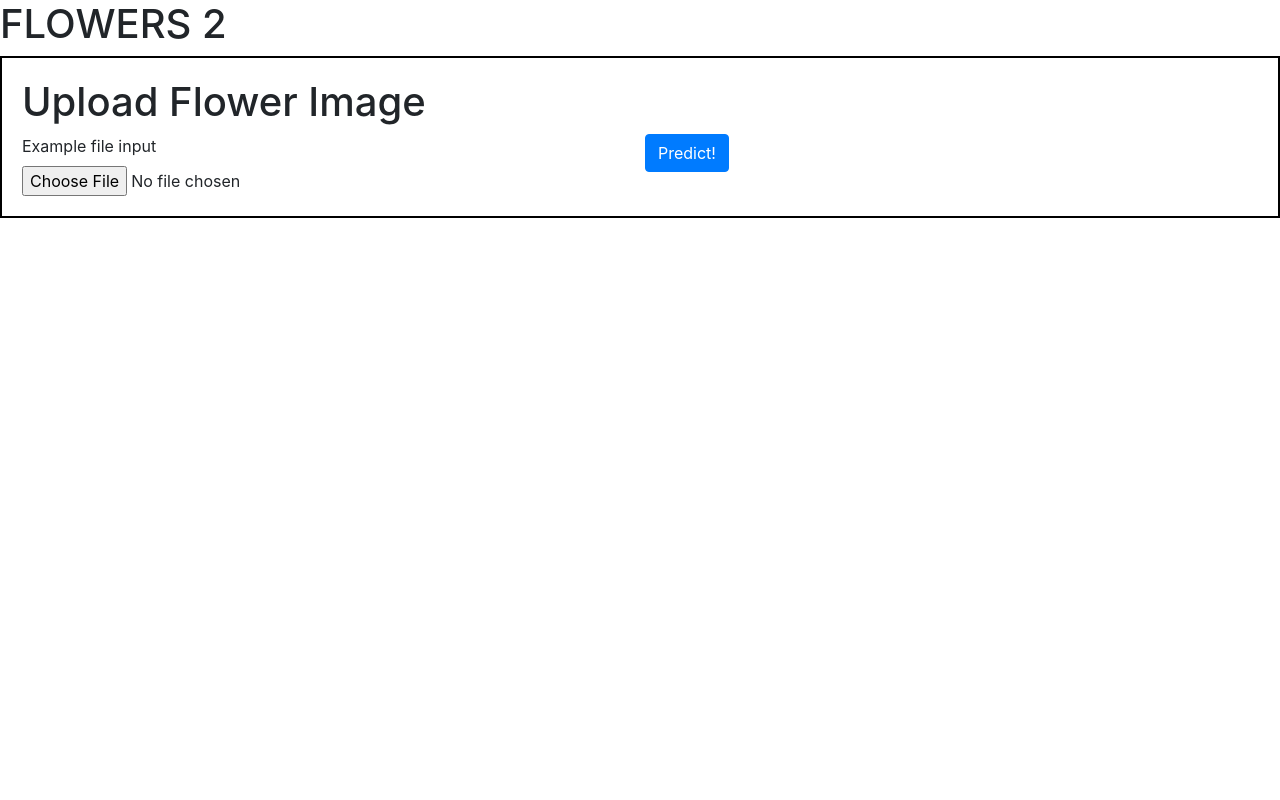
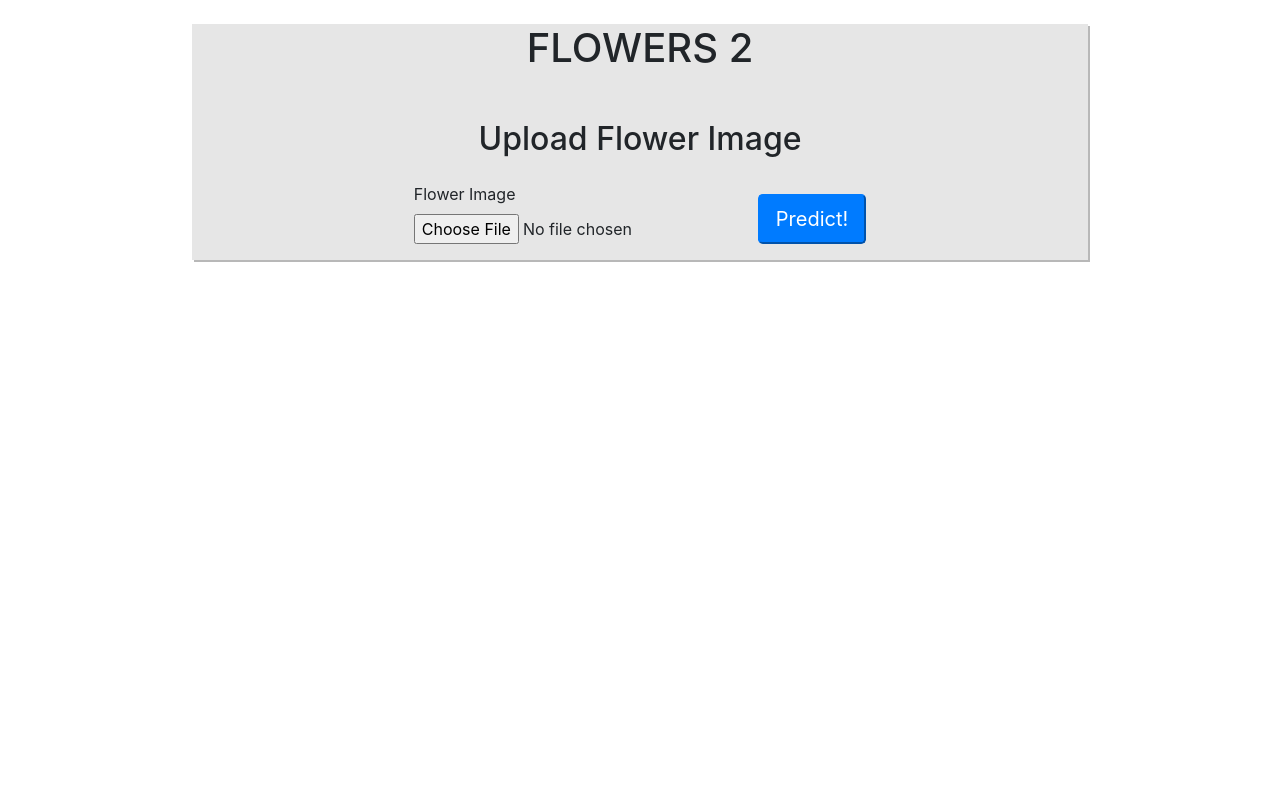
Before and after one commit to jlangy/flowers-api, a Flask app: page / in a window 1280 px wide. Run offline with Flask 2, Linux system fonts and the light colour scheme; parts of the project's set-up code (start-up, migrations or seed data) failed here and were passed over; some libraries are stand-ins or nearby versions.

Commit message:
form styling

```diff
--- a/static/styles/main.css
+++ b/static/styles/main.css
@@ -1,11 +1,11 @@
-main {
-  display: flex;
-  flex-direction: column;
-  align-items: center;
+html {
+  width: 100%;
+  height: 100%;
+  background-color: white;
 }
-
-#upload-form{
-  border: 2px solid black;
-  padding: 20px;
-
+body {
+  width: 70%;
+  margin: auto !important;
+  background-color: rgb(230, 230, 230) !important;
+  box-shadow: 2px 2px rgb(184, 184, 184);
 }
--- a/templates/base.html
+++ b/templates/base.html
@@ -8,8 +8,8 @@
   <title>Flowers!</title>
 </head>
 <body>
-  <main>
-    <h1>FLOWERS 2</h1>
+  <main class='container'>
+    <h1 class="text-center mt-4">FLOWERS 2</h1>
     {% block content %}{% endblock %}
   </main>
 </body>
--- a/templates/landing.html
+++ b/templates/landing.html
@@ -1,19 +1,18 @@
 {% extends 'base.html' %}
 
 {%block content %}
-<section id="upload-form">
-  <h1>Upload Flower Image</h1>
-  <form>
-    <div class="form-row">
-      <div class="col">
-        <label for="exampleFormControlFile1">Example file input</label>
-        <input type="file" class="form-control-file" id="exampleFormControlFile1">
-      </div>
-      <div class="col">
-        <button type="submit" class="btn btn-primary">Predict!</button>
-      </div>
+<section id="upload-form" class="container ml-auto mt-5 w-75">
+  <h2 class="text-center">Upload Flower Image</h2>
+  <form class="d-flex justify-content-center mt-4" method="POST" action="/predict" enctype="multipart/form-data">
+    <div class="form-group">
+      <label for="formControlFile">Flower Image</label>
+      <input type="file" class="form-control-file" id="formControlFile">
+    </div>
+    <div class="form-group d-flex align-items-end">
+      <button type="submit" class="btn-lg btn-primary">Predict!</button>
+    </div>
 
-      </div>
+
   </form>
 </section>
 {%endblock %}
```
